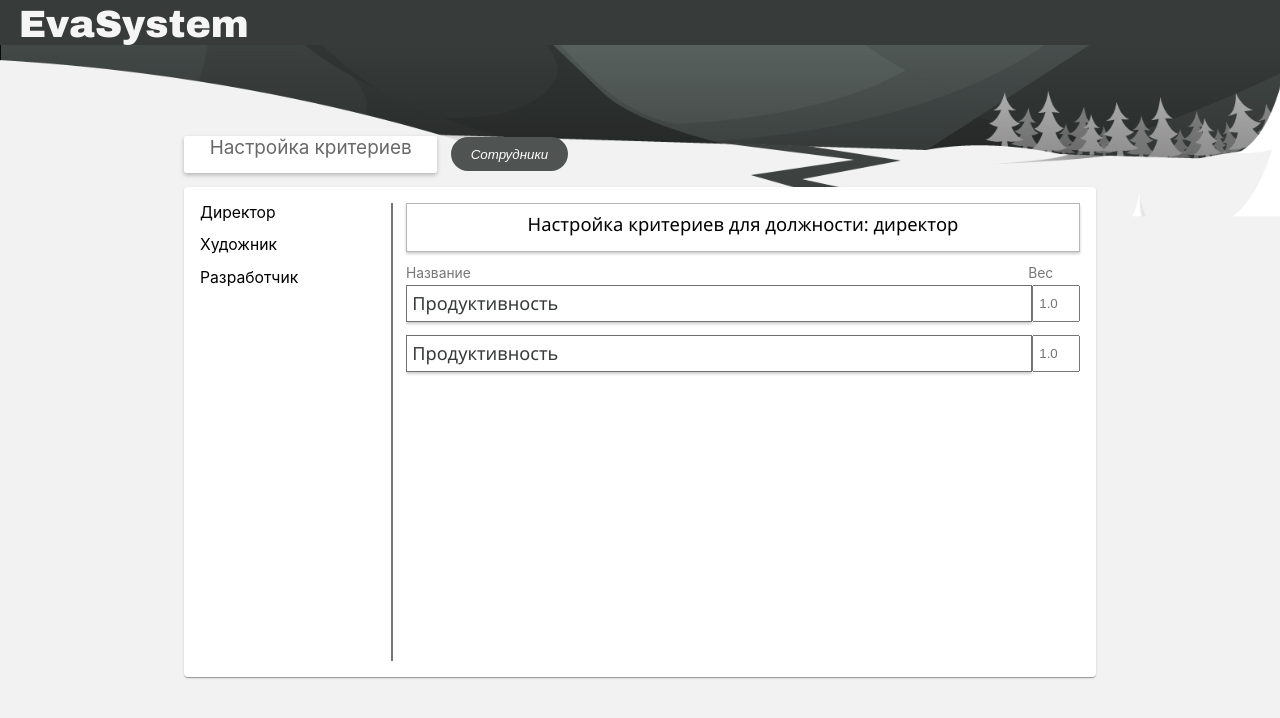
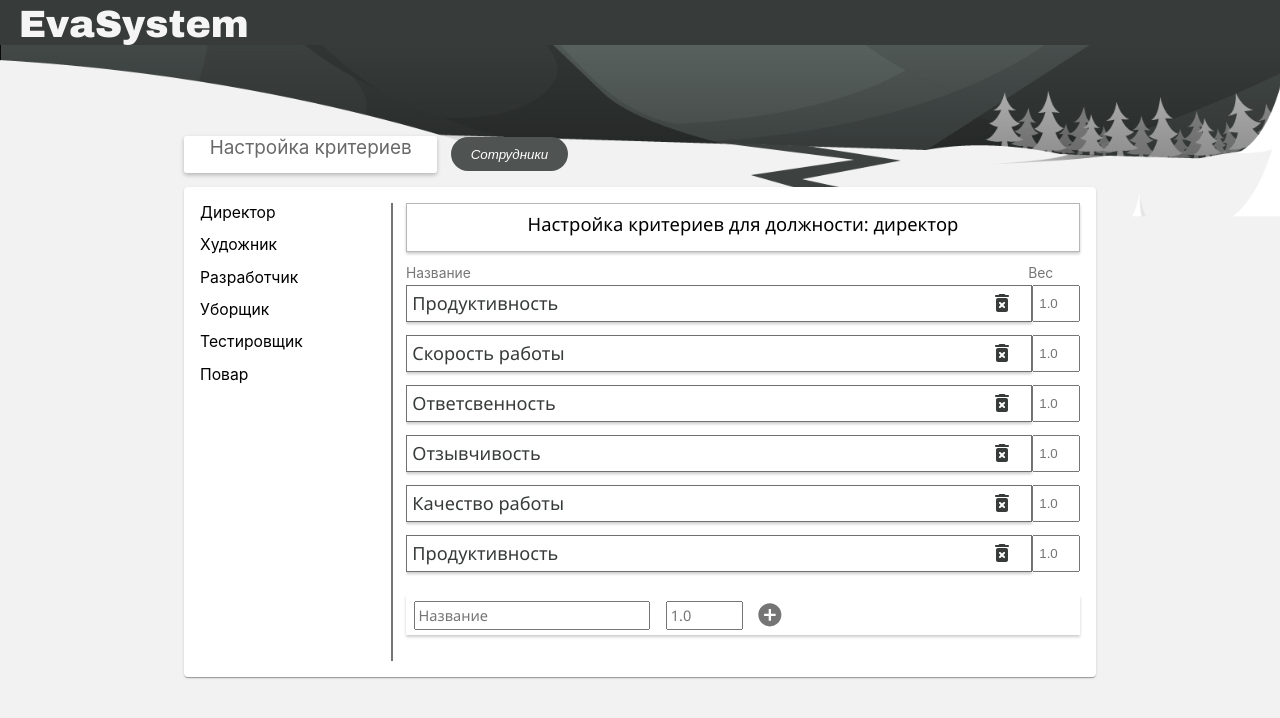
Before and after one commit to AltuninAndrew/EvaSystemClient, a React (Create React App) app: page /admin/criterions in a window 1280 px wide. Both pictures are taken after a click on the element "Директор". Shown: the top 718 px of the page. Built offline with nearby package versions, Linux system fonts and the light colour scheme.

Commit message:
Created criterions editing page

```diff
--- a/src/AdminPages/CrtiterionsEditingPage/CriterionsEditingPage.module.css
+++ b/src/AdminPages/CrtiterionsEditingPage/CriterionsEditingPage.module.css
@@ -34,7 +34,7 @@
 }
 
 .to_admin_page_btn_wrapper button{
-    color: #fff;
+    color: white;
     font-weight: lighter;
     font-style: italic;
     text-decoration: none;
@@ -44,6 +44,7 @@
     outline: none;
     border-radius: 15pt;
     border: 0;
+    cursor: pointer;
 }
 
 .to_admin_page_btn_wrapper button:active{
--- a/src/AdminPages/CrtiterionsEditingPage/CriterionsEditorComponent/CriterionsEditorComponent.jsx
+++ b/src/AdminPages/CrtiterionsEditingPage/CriterionsEditorComponent/CriterionsEditorComponent.jsx
@@ -1,5 +1,7 @@
 import React, {useState} from 'react';
 import classes from './CritertionsEditorComponent.module.css';
+import DeleteForeverRoundedIcon from '@material-ui/icons/DeleteForeverRounded';
+import AddCircleIcon from '@material-ui/icons/AddCircle';
 
 
 const CriterionsEditorComponent = props => {
@@ -10,7 +12,7 @@ const CriterionsEditorComponent = props => {
     const PositionElement = props => {
 
         const clickAction = () => {
-            setCriterionsEditorLabel("Настройка критериев для должности: " + props.positionName.toLowerCase())
+            setCriterionsEditorLabel("Настройка критериев для должности: " + props.positionName.toLowerCase());
             setInitState(false);
         };
         return (
@@ -21,14 +23,23 @@ const CriterionsEditorComponent = props => {
     };
 
     const CriterionElement = props => {
-
         return (
             <div className={classes.criterion_element_wrapper}>
                 <div className={classes.criterion_name}>
-                    Продуктивность
+                    {props.critName}
+                    <DeleteForeverRoundedIcon className={classes.delete_crit_icon}/>
                 </div>
+                <input className={classes.input_weight} type="number" placeholder="1.0" step="1" min="1" max="5"/>
+            </div>
+        );
+    };
 
-                <input className={classes.input_weight} type="number" placeholder="1.0" step="1" min="1" max="5"/>
+    const AddCriterionElement = props => {
+        return (
+            <div className={classes.add_crit_element_wrapper}>
+                <input className={classes.criterion_name_input_field} placeholder="Название"/>
+                <input className={classes.criterion_name_input_field} type="number" placeholder="1.0" step="1" min="1" max="5"/>
+                <AddCircleIcon className={classes.add_crit_icon}/>
             </div>
         );
     };
@@ -40,7 +51,7 @@ const CriterionsEditorComponent = props => {
                     {criterionsEditorLabel}
                 </div>
 
-                {initState?
+                {initState ?
                     (
                         <div>
                         </div>
@@ -55,9 +66,15 @@ const CriterionsEditorComponent = props => {
                                 </div>
                             </div>
                             <div className={classes.criterions_list_wrapper}>
-                                <CriterionElement/>
-                                <CriterionElement/>
+                                <CriterionElement critName='Продуктивность'/>
+                                <CriterionElement critName='Скорость работы'/>
+                                <CriterionElement critName='Ответсвенность'/>
+                                <CriterionElement critName='Отзывчивость'/>
+                                <CriterionElement critName='Качество работы'/>
+                                <CriterionElement critName='Продуктивность'/>
                             </div>
+
+                            <AddCriterionElement/>
                         </div>
                     )
                 }
@@ -67,7 +84,6 @@ const CriterionsEditorComponent = props => {
 
     return (
         <div className={classes.main_wrapper}>
-
             <div className={classes.left_column_wrapper}>
                 <PositionElement
                     positionName='Директор'
@@ -78,12 +94,20 @@ const CriterionsEditorComponent = props => {
                 <PositionElement
                     positionName='Разработчик'
                 />
+                <PositionElement
+                    positionName='Уборщик'
+                />
+                <PositionElement
+                    positionName='Тестировщик'
+                />
+                <PositionElement
+                    positionName='Повар'
+                />
+
             </div>
-
             <div>
                 <CriterionsEditor/>
             </div>
-
         </div>
     );
 };
--- a/src/AdminPages/CrtiterionsEditingPage/CriterionsEditorComponent/CritertionsEditorComponent.module.css
+++ b/src/AdminPages/CrtiterionsEditingPage/CriterionsEditorComponent/CritertionsEditorComponent.module.css
@@ -51,6 +51,8 @@
 
 }
 .criterion_name{
+    display: grid;
+    grid-template-columns: 16fr 1fr;
     font-size: calc(4pt + 1.6vmin);
     font-family: "Segoe UI","Arial",sans-serif;
     font-weight: normal;
@@ -62,11 +64,19 @@
     box-shadow: 0 1.5pt 2pt rgba(0, 0, 0, .2);
 }
 
+.delete_crit_icon{
+    cursor: pointer;
+}
+
+.delete_crit_icon:active{
+    color: red;
+}
+
 .criterions_list_wrapper{
     overflow: auto;
     overflow: -moz-scrollbars-none;
     -ms-overflow-style: none;
-    height: calc(11vh + 18vw);
+    height: calc(2pt + 23vmax);
 }
 .criterions_list_wrapper::-webkit-scrollbar { width: 0; }
 
@@ -82,3 +92,33 @@
     margin-bottom: 3pt;
     font-weight: revert;
 }
+
+
+.add_crit_element_wrapper{
+    margin-top: 10pt;
+    display: grid;
+    grid-template-columns: 3fr 1fr 4fr;
+    grid-column-gap: 10pt;
+    padding: 4pt;
+    box-shadow: 0 1.5pt 2pt rgba(0, 0, 0, .2);
+}
+
+.criterion_name_input_field{
+    margin-left: 2pt;
+    font-size: calc(9pt + 0.2vw);
+    font-family: "Segoe UI","Arial",sans-serif;
+    font-weight: normal;
+    color: #373B3A;
+    padding: 2pt;
+}
+
+.add_crit_icon{
+    display: block;
+    margin-bottom: auto;
+    margin-top: auto;
+    font-size: calc(16pt + 0.5vw)!important;
+}
+
+.add_crit_icon:active{
+    color: #1172c4;
+}
--- a/src/AdminPages/MainAdminPage/MainAdminPage.module.css
+++ b/src/AdminPages/MainAdminPage/MainAdminPage.module.css
@@ -62,7 +62,7 @@
 }
 
 .to_criterions_page_btn_wrapper button{
-    color: #fff;
+    color: white;
     font-weight: lighter;
     font-style: italic;
     text-decoration: none;
@@ -72,6 +72,7 @@
     outline: none;
     border-radius: 15pt;
     border: 0;
+    cursor: pointer;
 }
 
 .to_criterions_page_btn_wrapper button:active{
```
